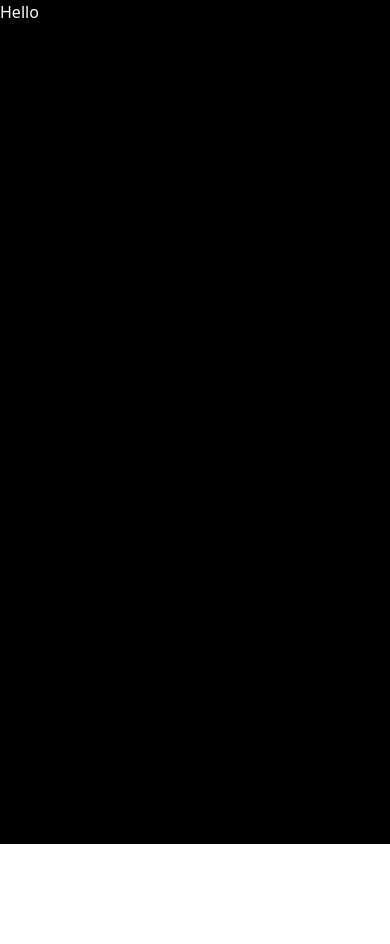
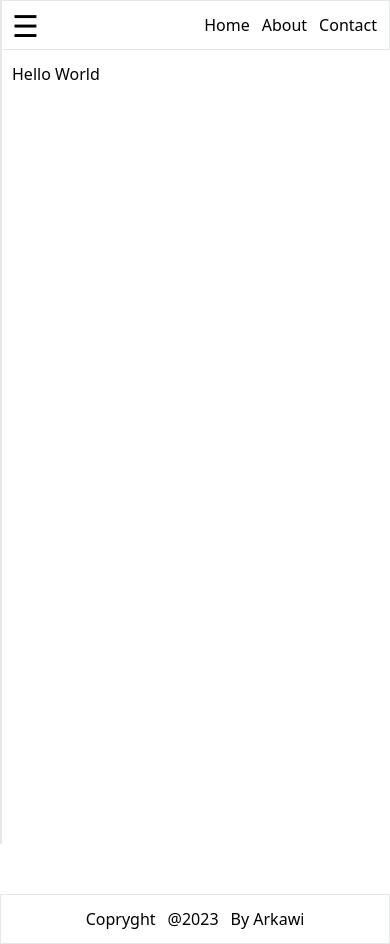
Before and after one commit to ZraeGo/arkawi, a plain HTML site: page index.html in a window 390 px wide. Before the commit the page ends 844 px from the top, so only its background shows below. Drawn offline with nearby package versions, Linux system fonts and the light colour scheme.

Commit message:
new commit

```diff
--- a/css/index.css
+++ b/css/index.css
@@ -1 +1,3 @@
-index.css
+@tailwind base;
+@tailwind components;
+@tailwind utilities;
--- a/index.html
+++ b/index.html
@@ -1,14 +1,77 @@
 <!DOCTYPE html>
 <html>
   <head>
-	<meta charset="utf-8">
-	<meta name="viewport" content="width=device-width, initial-scale=1">
+    <meta charset="utf-8" />
+    <meta name="viewport" content="width=device-width, initial-scale=1" />
     <title>my web</title>
     <script src="https://cdn.tailwindcss.com"></script>
   </head>
   <body>
-	<div class="flex h-screen w-full bg-black text-white">
-		<div>Hello</div>
+    <div class="min-h-screen">
+      <!-- navbar -->
+      <div
+        class="flex flex-row justify-end w-full space-x-3 p-3 md:space-x-6 md:pr-[3rem] border z-20"
+      >
+        <a class="hover:text-blue-500 cursor-pointer">
+          <div>Home</div>
+        </a>
+        <a class="hover:text-blue-500 cursor-pointer">
+          <div>About</div>
+        </a>
+        <a class="hover:text-blue-500 cursor-pointer">
+          <div>Contact</div>
+        </a>
       </div>
+
+      <!-- sidebar -->
+      <div class="flex">
+        <div
+          class="hidden sm:flex sm:flex-row sm:absolute sm:top-3 sm:left-[3rem] sm:pt-0 sm:border-none sm:h-0 sm:space-x-8"
+        >
+		<a class="hover:text-blue-500 cursor-pointer">Beranda</a>
+		<a class="hover:text-blue-500 cursor-pointer">Aplikasi</a>
+		<a class="hover:text-blue-500 cursor-pointer">Website</a>
+		<a class="hover:text-blue-500 cursor-pointer">Game</a>
+        </div>
+        <div
+          id="Sidebar"
+          class="sm:hidden flex flex-col bg-blue-300 fixed left-0 top-0 space-y-6 overflow-x-hidden border pt-[60px] z-10 h-[100%] w-0"
+        >
+          <button
+            onclick="closeNav()"
+            class="absolute right-[25px] top-3 ml-[50px] text-3xl"
+          >
+		  &times;
+          </button>
+          <a class="pl-6 cursor-pointer">Beranda</a>
+          <a class="pl-6 cursor-pointer">Aplikasi</a>
+          <a class="pl-6 cursor-pointer">Website</a>
+          <a class="pl-6 cursor-pointer">Game</a>
+        </div>
+        <button
+          onclick="openNav()"
+          class="sm:hidden absolute space-x-3 top-2 left-3 z-1 text-3xl"
+        >
+          &#9776;
+        </button>
+      </div>
+
+      <!-- content -->
+      <main class="flex flex-row overflow-x-auto overflow-y-auto p-3 h-screen">
+        <div class="flex w-ful">
+          <h3>Hello World</h3>
+        </div>
+      </main>
+
+      <footer class="flex border p-3 justify-center">
+        <div class="flex flex-row flex-nowrap space-x-3">
+          <p>Copryght</p>
+          <p>@2023</p>
+          <p>By Arkawi</p>
+        </div>
+      </footer>
+    </div>
+
+    <script type="text/javascript" src="js/index.js"></script>
   </body>
 </html>
--- a/js/index.js
+++ b/js/index.js
@@ -1 +1,7 @@
-index.js
+function openNav() {
+  document.getElementById("Sidebar").style.width = "250px";
+}
+
+function closeNav() {
+  document.getElementById("Sidebar").style.width = "0";
+}
```
Also changed, not shown: tailwind.config.js (added, +8 -0 lines). Lines whose indentation alone changed are shown as unchanged.
